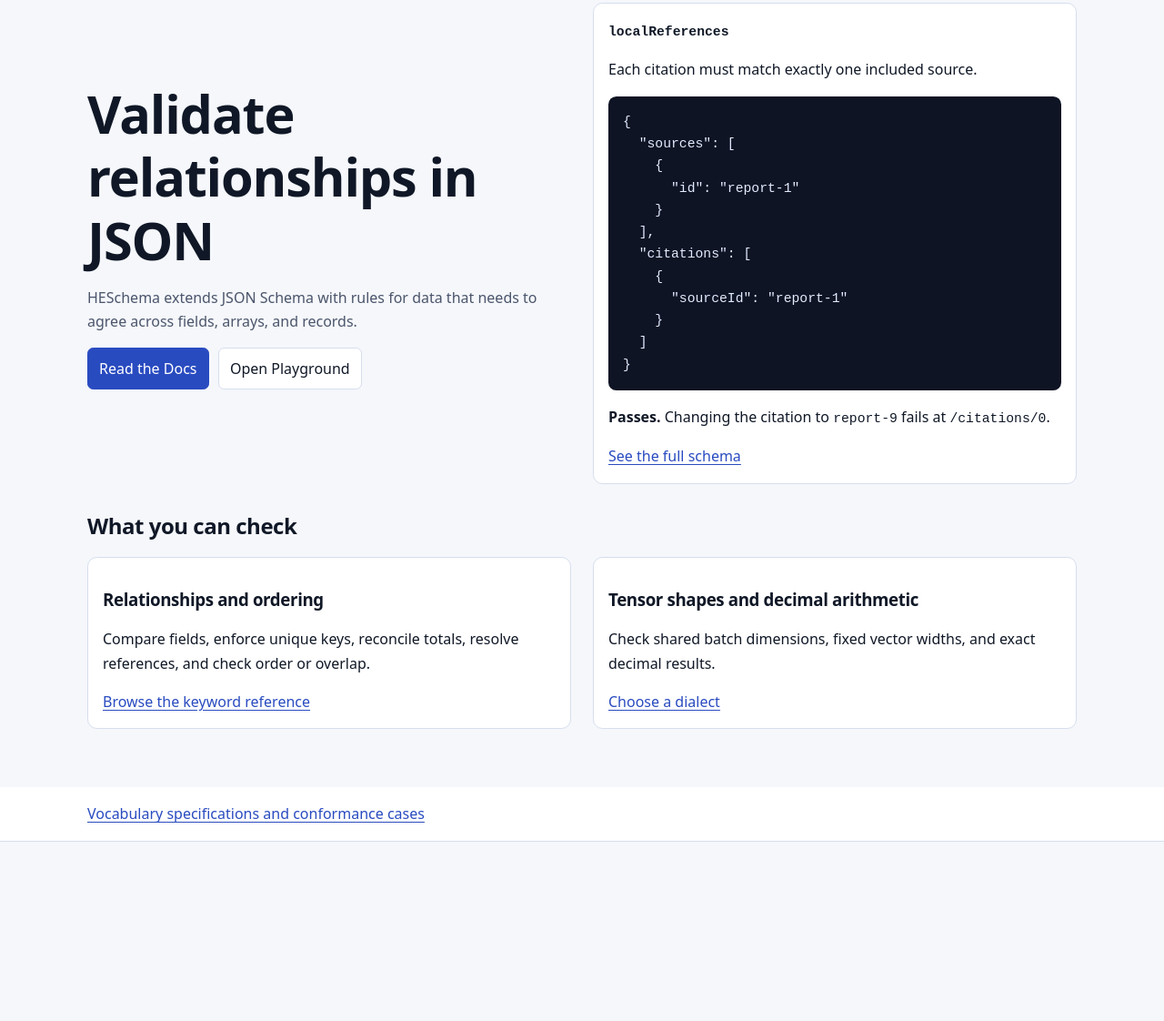
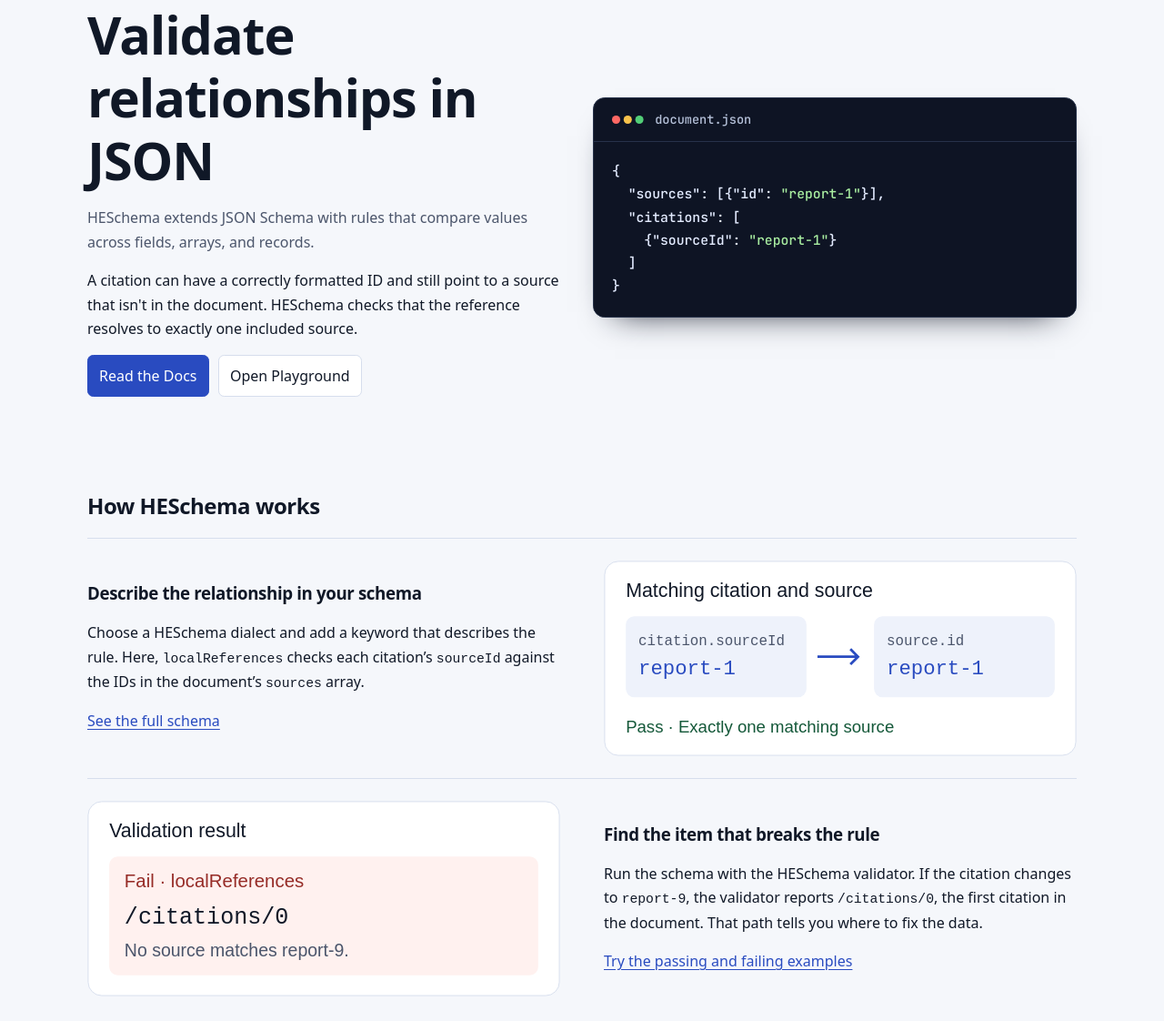
Before and after one commit to HarshPopat23/HESchema-Website, a plain HTML site: page index.html in a window 1280 px wide. Shown: the part 125-1247 px from the top of the page at 91% size. Before the commit the page ends 1050 px from the top, so only its background shows below. Drawn offline with Linux system fonts and the light colour scheme.

Commit message:
Explain HESchema validation on the homepage

```diff
--- a/index.html
+++ b/index.html
@@ -9,29 +9,43 @@
 </head>
 <body>
 <header><nav aria-label="Main navigation"><a class="brand" href="./">HESchema</a><a href="docs/quickstart/">Quickstart</a><a href="docs/keywords/">Keywords</a><a href="docs/dialects/">Dialects</a><a href="playground/">Playground</a><a href="https://github.com/HarshPopat23/HESchema-">GitHub</a></nav></header>
-<main>
+<main class="home">
 <section class="columns hero">
-<div><h1>Validate relationships in JSON</h1>
-<p class="lead">HESchema extends JSON Schema with rules for data that needs to agree across fields, arrays, and records.</p>
-<div class="actions"><a class="button primary" href="docs/quickstart/">Read the Docs</a><a class="button" href="playground/">Open Playground</a></div>
-</div><div class="card"><strong><code>localReferences</code></strong>
-<p>Each citation must match exactly one included source.</p><pre><code>{
-  &quot;sources&quot;: [
-    {
-      &quot;id&quot;: &quot;report-1&quot;
-    }
-  ],
-  &quot;citations&quot;: [
-    {
-      &quot;sourceId&quot;: &quot;report-1&quot;
-    }
+  <div>
+    <h1>Validate relationships in JSON</h1>
+    <p class="lead">HESchema extends JSON Schema with rules that compare values across fields, arrays, and records.</p>
+    <p>A citation can have a correctly formatted ID and still point to a source that isn't in the document. HESchema checks that the reference resolves to exactly one included source.</p>
+    <div class="actions"><a class="button primary" href="docs/quickstart/">Read the Docs</a><a class="button" href="playground/">Open Playground</a></div>
+  </div>
+  <figure class="home-code">
+    <figcaption><span class="home-code-lights" aria-hidden="true"></span>document.json</figcaption>
+    <pre><code>{
+  "sources": [{"id": <span>"report-1"</span>}],
+  "citations": [
+    {"sourceId": <span>"report-1"</span>}
   ]
-}</code></pre><p><strong>Passes.</strong> Changing the citation to <code>report-9</code> fails at <code>/citations/0</code>.</p>
-<a href="docs/keywords/#localReferences">See the full schema</a></div></section>
-<section><h2>What you can check</h2>
-<div class="columns"><article class="card"><h3>Relationships and ordering</h3><p>Compare fields, enforce unique keys, reconcile totals, resolve references, and check order or overlap.</p><a href="docs/keywords/">Browse the keyword reference</a></article>
-<article class="card"><h3>Tensor shapes and decimal arithmetic</h3><p>Check shared batch dimensions, fixed vector widths, and exact decimal results.</p><a href="docs/dialects/">Choose a dialect</a></article></div></section>
+}</code></pre>
+  </figure>
+</section>
+<section class="home-explainer" aria-labelledby="how-it-works">
+  <h2 id="how-it-works">How HESchema works</h2>
+  <div class="columns home-step">
+    <div>
+      <h3>Describe the relationship in your schema</h3>
+      <p>Choose a HESchema dialect and add a keyword that describes the rule. Here, <code>localReferences</code> checks each citation’s <code>sourceId</code> against the IDs in the document’s <code>sources</code> array.</p>
+      <a href="docs/keywords/#localReferences">See the full schema</a>
+    </div>
+    <img src="assets/reference-match.svg" width="560" height="232" alt="The citation’s sourceId and the included source’s id both contain report-1, so the check passes.">
+  </div>
+  <div class="columns home-step">
+    <img src="assets/reference-error.svg" width="560" height="232" alt="With sourceId changed to report-9, validation reports a missing reference at /citations/0.">
+    <div>
+      <h3>Find the item that breaks the rule</h3>
+      <p>Run the schema with the HESchema validator. If the citation changes to <code>report-9</code>, the validator reports <code>/citations/0</code>, the first citation in the document. That path tells you where to fix the data.</p>
+      <a href="playground/">Try the passing and failing examples</a>
+    </div>
+  </div>
+</section>
 </main>
-<footer><div class="footer-inner"><a href="https://github.com/HarshPopat23/HESchema-/tree/main/vocabulary">Vocabulary specifications and conformance cases</a></div></footer>
 </body>
 </html>
--- a/style.css
+++ b/style.css
@@ -75,3 +75,45 @@ th, td { padding: .65rem; text-align: left; border-bottom: 1px solid var(--borde
 .footer-inner { padding-block: 1rem; }
 section[id] { scroll-margin-top: 1rem; }
 @media (max-width: 45rem) { .columns { grid-template-columns: 1fr; } }
+
+.home-code {
+  margin: 0;
+  overflow: hidden;
+  color: #e3ebff;
+  background: var(--code);
+  border: 1px solid #27324a;
+  border-radius: .8rem;
+  box-shadow: 0 18px 35px -24px #0e1424;
+}
+.home-code figcaption {
+  display: flex;
+  align-items: center;
+  gap: 1rem;
+  padding: .85rem 1.25rem;
+  border-bottom: 1px solid #27324a;
+  color: #b6c2da;
+  font: .85rem/1.5 "JetBrains Mono", ui-monospace, monospace;
+}
+.home-code-lights {
+  inline-size: .55rem;
+  block-size: .55rem;
+  margin-inline-end: 1.4rem;
+  border-radius: 50%;
+  background: #ff6864;
+  box-shadow: .8rem 0 #f8c24b, 1.6rem 0 #52ce77;
+}
+.home-code pre { margin: 0; padding: 1.25rem; }
+.home-code code { font-family: "JetBrains Mono", ui-monospace, monospace; }
+.home-code code span { color: #a9eea1; }
+.home-explainer { margin-block-start: clamp(3rem, 7vw, 6rem); }
+.home-step {
+  align-items: center;
+  gap: clamp(1rem, 4vw, 3rem);
+  padding-block: 1.5rem;
+  border-top: 1px solid var(--border);
+}
+.home-step h3 { margin-block-start: 0; }
+.home-step img { display: block; width: 100%; height: auto; }
+@media (max-width: 45rem) {
+  .home-step img { order: 1; }
+}
```
Also changed, not shown: assets/reference-error.svg (added), assets/reference-match.svg (added).
